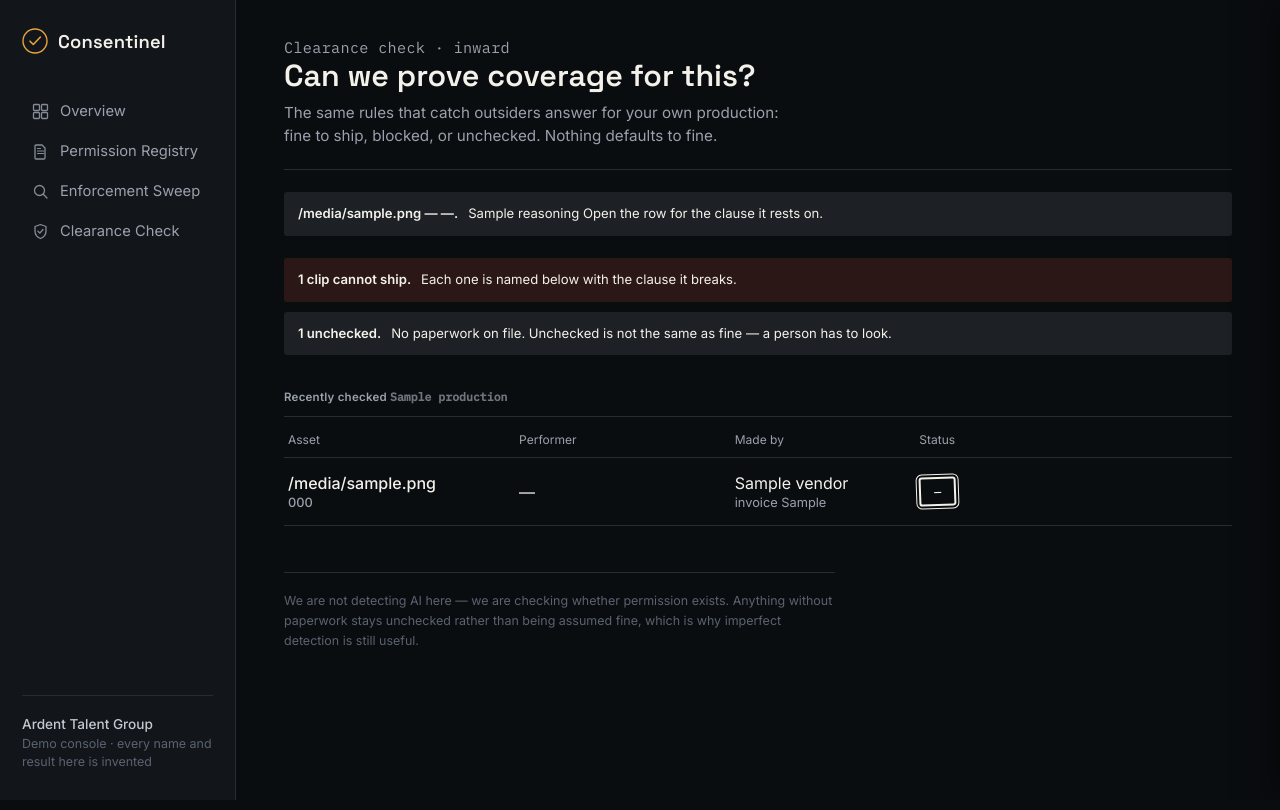
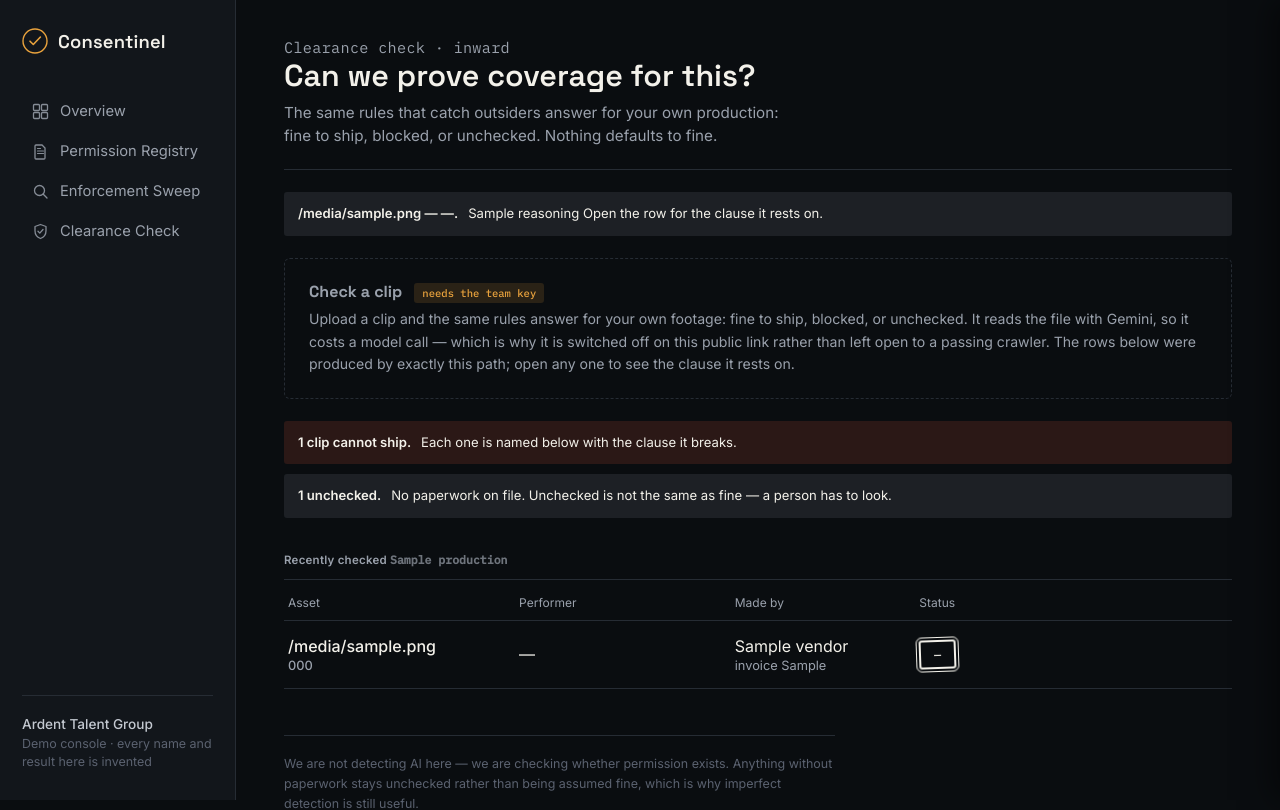
Before and after one commit to PRACHIT27/Consentinel, a FastAPI app: template web/templates/clearance.html in a window 1280 px wide. Shown: the top 810 px of the page. Run offline with FastAPI, Linux system fonts and the light colour scheme; the template is opened without the code that fills it: most values are stand-ins (such as "Sample title", 1, 10 or a date in 2020); some libraries are stand-ins or nearby versions.

Commit message:
UI: a switched-off action says it exists
The two upload paths only render with the team key, and without it they were
simply absent. So the public link looked like a product that cannot read a
contract or check a clip — which is what happened: the first person to open it
and conclude exactly that was me, on deadline day.

Now, with no key:

- `/clearance` shows a dashed panel titled "Check a clip — needs the team key",
  saying what the upload does and pointing out that the rows below it were
  produced by that path.
- `/registry` says reading a contract is switched off on this link, and that
  every quote in the table came from it.
- `/` says both cost a model call, which is the actual reason they are gated.

The forms themselves stay off. The gate has not moved — a crawler on a public
address can still drain the model quota we need for the demo, and that is what
`web/security.py` exists for. What changed is that the capability is now
legible to someone who cannot use it.

Test asserts both: the description is present and the form is not.

Tests: 611 pass, 12 skipped.

```diff
--- a/web/static/console.css
+++ b/web/static/console.css
@@ -816,3 +816,23 @@ fieldset.field{ border:none; padding:0; margin:0 0 16px; }
 .banner strong{ color:var(--text); }
 
 .steps{ margin:0; padding-left:20px; font-size:0.88rem; color:var(--text-dim); line-height:1.7; }
+
+/* A panel describing an action that is switched off on this link. Dashed, so
+   it reads as "this exists and is not available to you" rather than as a
+   control that failed to work. */
+.panel.locked{
+  border-style:dashed;
+  background:transparent;
+}
+.panel.locked h3{ color:var(--text-dim); }
+.panel h3 .tag{
+  margin-left:8px;
+  font-family:'IBM Plex Mono', monospace;
+  font-size:0.66rem;
+  font-weight:500;
+  padding:3px 8px;
+  border-radius:3px;
+  background:var(--gold-soft);
+  color:var(--gold);
+  vertical-align:middle;
+}
--- a/web/templates/clearance.html
+++ b/web/templates/clearance.html
@@ -104,6 +104,20 @@
         <span class="hint" style="display:inline;">Nothing defaults to fine to ship.</span>
       </div>
     </form>
+  {% else %}
+    {#
+      No key on this link, so the upload is off. Say so, and say what it does.
+      An invisible feature reads as a missing one — a judge opening the public
+      URL should not conclude the product cannot check a clip.
+    #}
+    <div class="panel locked" style="margin-top:22px; max-width:none;">
+      <h3>Check a clip <span class="tag">needs the team key</span></h3>
+      <p class="desc" style="margin-bottom:0;">Upload a clip and the same rules answer for your own
+         footage: fine to ship, blocked, or unchecked. It reads the file with Gemini, so it costs a
+         model call &mdash; which is why it is switched off on this public link rather than left open
+         to a passing crawler. The rows below were produced by exactly this path; open any one to see
+         the clause it rests on.</p>
+    </div>
   {% endif %}
 
   {% if blockers %}
--- a/web/templates/overview.html
+++ b/web/templates/overview.html
@@ -13,6 +13,9 @@
       <a class="btn" href="/consents/new{{ q }}">+ Add permission slip</a>
     {% else %}
       <a class="btn ghost" href="/registry">Browse the registry</a>
+      <p class="hint" style="margin-top:14px; max-width:560px;">Reading a contract and checking a
+         clip both cost a model call, so both are switched off on this public link. Every row in
+         here was produced by those two paths, and the demo video shows them running.</p>
     {% endif %}
   </div>
 </div>
```
Also changed, not shown: tests/test_web.py (+21 -0 lines), web/templates/registry.html (+14 -1 lines).
